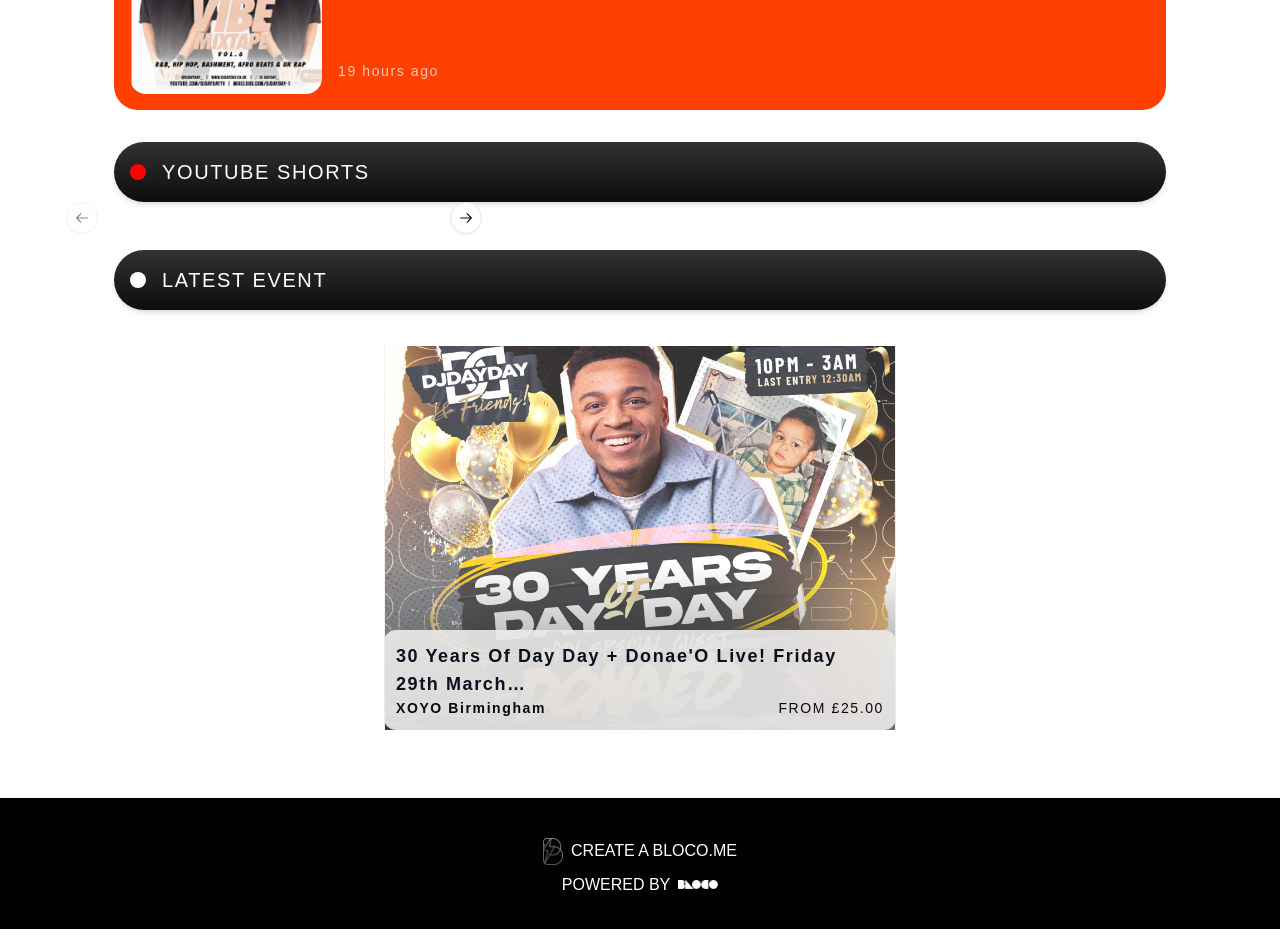
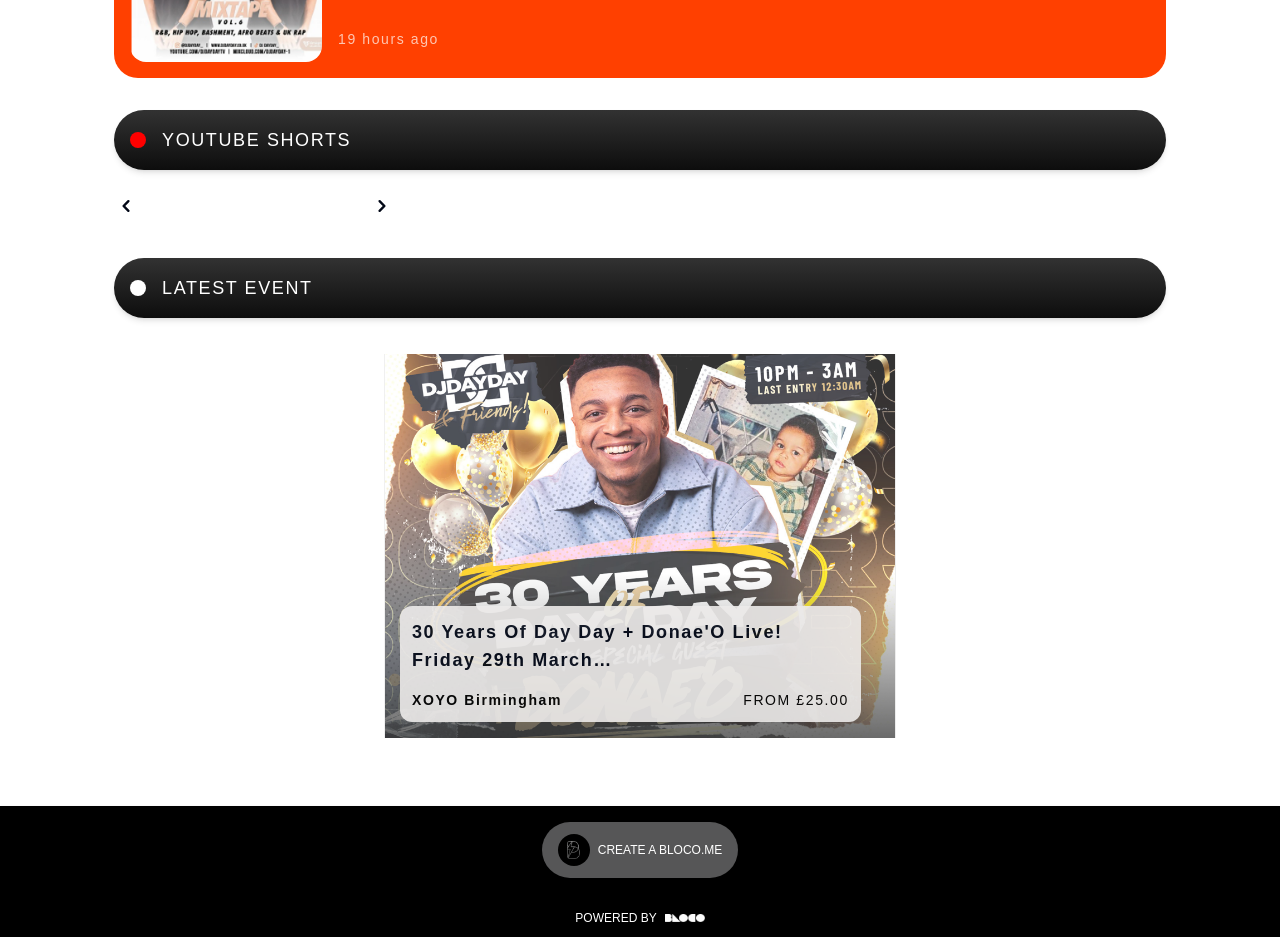
Before and after one commit to Foluwa/bloco, a Next.js app: page / in a window 1280 px wide. Shown: the part 1860-2797 px from the top of the page. Built offline with nearby package versions, Linux system fonts and the light colour scheme; a web font is replaced by a local one.

Commit message:
Minor styling and UI improvements

```diff
--- a/package.json
+++ b/package.json
@@ -17,6 +17,7 @@
     "next": "14.1.3",
     "react": "^18",
     "react-dom": "^18",
+    "react-slick": "^0.30.2",
     "react-social-icons": "^6.15.0",
     "react-youtube": "^10.1.0",
     "tailwind-merge": "^2.2.2",
@@ -26,6 +27,7 @@
     "@types/node": "^20",
     "@types/react": "^18",
     "@types/react-dom": "^18",
+    "@types/react-slick": "^0.23.13",
     "autoprefixer": "^10.0.1",
     "eslint": "^8",
     "eslint-config-next": "14.1.3",
--- a/src/app/globals.css
+++ b/src/app/globals.css
@@ -1,6 +1,10 @@
 @tailwind base;
 @tailwind components;
 @tailwind utilities;
+
+/* Import the slick.css file*/
+/* @import 'slick-carousel/slick/slick.css';
+@import 'slick-carousel/slick/slick-theme.css';  */
 
 @layer base {
   :root {
@@ -89,3 +93,19 @@
 .timeago{
   color: #FFC6B2;
 }
+
+.youtube-widget{
+  margin: 0.5em;
+  border-radius: 4em !important;
+  border: 4em;
+}
+
+.youtube-widget iframe {
+  border-radius: 1em;
+}
+
+.min-content{
+  width: -moz-min-content; /* Firefox */
+  width: max-content;
+  margin: 0 auto
+}
--- a/src/app/page.tsx
+++ b/src/app/page.tsx
@@ -1,5 +1,10 @@
 import Image from "next/image";
 import { SocialIcon } from 'react-social-icons'
+
+import logo from '../../public/images/logo.png';
+import card1 from '../../public/images/card_1.png';
+import card2 from '../../public/images/card_2.png';
+import card3 from '../../public/images/card_3.png';
 
 import Footer from '../components/footer';
 import InfoCard from '../components/cards/infocard';
@@ -10,10 +15,6 @@
 import TrackCard from '../components/cards/trackcard';
 import YoutubeSlider from '../components/youtubeslider';
 
-import logo from '../../public/images/logo.png';
-import card1 from '../../public/images/card_1.png';
-import card2 from '../../public/images/card_2.png';
-import card3 from '../../public/images/card_3.png';
 
 const Home: React.FC = () => {
   const socials = ["https://www.facebook.com", "https://www.x.com", "https://www.instagram.com",
@@ -44,8 +45,7 @@
             <Image src={logo} alt="DJ DAYDAY logo" className="w-40 h-20 mx-auto" />
           </div>
           <div className="grid grid-cols-1 gap-4 mt-8">
-            <Image src={profile} alt="DJ DAYDAY" className="mx-auto" />
-            {/* <Image src={profile} alt="DJ DAYDAY" className="mx-auto h-auto max-w-lg rounded-lg" /> */}
+            <Image src={profile} alt="DJ DAYDAY" className="mx-auto rounded-2xl" />
           </div>
           <div className="mt-8 justify-items-center text-center">
             {socials.map((social) => (
@@ -55,7 +55,7 @@
 
           <InfoCard title="Award winning DJ & Radio Presenter" color="#FF4000" />
 
-          <div className="grid grid-cols-1 gap-4 mt-8">
+          <div className="container mx-auto px-4">
             {cards.map((card) => (
               <ShowCard key={card.id} title={card.title} image={card.image.src} />
             ))}
--- a/src/components/Cards/InfoCard.tsx
+++ b/src/components/Cards/InfoCard.tsx
@@ -11,9 +11,11 @@
     <div className="flex rounded-full shadow-md overflow-hidden w-full p-4 mt-8 mb-4" style={{ background: `linear-gradient(to bottom, #323232, #0D0D0D)` }}>
       <div className="flex items-center">
         <div className="w-4 h-4 rounded-full mr-4" style={{ backgroundColor: color }}></div>
-        <h5 className="text-xl text-white text-center">
-          {title}
-        </h5>
+        <div className="grid place-items-center">
+          <h5 className="text-white sm:text-sm md:text-base lg:text-lg text-center">
+            {title}
+          </h5>
+        </div>
       </div>
     </div>
   );
--- a/src/components/Cards/ShowCard.tsx
+++ b/src/components/Cards/ShowCard.tsx
@@ -7,7 +7,7 @@
 
 const ShowCard: React.FC<CardProps> = ({ title, image }) => {
     return (
-        <div className="flex rounded-full shadow-md overflow-hidden bg-white w-full p-2 border border-1 border-gray-300">
+        <div className="flex rounded-full shadow-md overflow-hidden bg-white w-full p-2 mt-2 border border-1 border-gray-300">
             <Image
                 className="w-20 rounded-l-lg"
                 src={image}
@@ -15,7 +15,7 @@
                 height={20}
                 alt={title}
             />
-            <h5 className="text-xl text-black text-center flex-grow p-6">
+            <h5 className="text-black text-center sm:text-lg md:text-xl flex-grow p-3">
                 {title}
             </h5>
         </div>
--- a/src/components/Cards/TrackCard.tsx
+++ b/src/components/Cards/TrackCard.tsx
@@ -9,7 +9,7 @@
             style={{ backgroundColor: '#FF4000' }}
         >
             <div
-                className="h-48 w-48 flex-none bg-cover rounded-2xl overflow-hidden"
+                className="h-48 w-48 mx-auto lg:mx-0 flex-none bg-cover rounded-2xl overflow-hidden"
                 style={{ backgroundImage: `url(${image})` }}
                 title=""
             ></div>
--- a/src/components/Cards/eventcards.tsx
+++ b/src/components/Cards/eventcards.tsx
@@ -18,10 +18,10 @@
         </div>
         <div
           className="p-3 rounded-xl opacity-90 absolute bottom-0 z-20 transition duration-300 ease-in-out group-hover:-translate-y-1 group-hover:translate-x-3 group-hover:scale-110 group-hover:opacity-100"
-          style={{ backgroundColor: '#EDEBEA', width: '100%' }}
+          style={{ backgroundColor: '#EDEBEA', width: '90%', margin: '1em' }}
         >
           <h2 className="text-lg font-bold">30 Years Of Day Day + Donae&apos;O Live! Friday 29th March…</h2>
-          <div className="flex justify-between items-center text-sm text-gray-600">
+          <div className="flex justify-between items-center text-sm text-gray-600 pt-4">
             <span className="text-black font-bold">XOYO Birmingham</span>
             <span className="text-black">FROM £25.00</span>
           </div>
--- a/src/components/Footer.tsx
+++ b/src/components/Footer.tsx
@@ -5,31 +5,28 @@
 const Footer: React.FC = () => {
   return (
     <footer className="bg-black shadow dark:bg-gray-900">
-      <div className="w-full max-w-screen-xl mx-auto p-4 md:py-8">
+      <div className="w-full max-w-screen-xl mx-auto p-4 md:py-">
+
         <div
-          className="flex items-center justify-center bg-gray rounded-full px-4 py-2 hover:bg-gray-100"
+          className={`flex items-center rounded-full px-4 py-3 hover:bg-gray-100 bg-[#565657] min-content`}
         >
-          <Image src={blocoshape.src} width={20} height={20} className="mr-2" alt="" />
-          <span className="block text-gray-500 text-white dark:text-gray-400">
+          <div className="relative rounded-full bg-black w-8 h-8 flex items-center justify-center">
+            <Image src={blocoshape.src} width={13} height={15} alt="" />
+          </div>
+          <span className="block text-gray-500 text-white dark:text-gray-400 ml-2 text-xs">
             CREATE A BLOCO.ME
           </span>
         </div>
 
-        {/* <span className="flex items-center justify-center bg-gray rounded-full bg-gray-100 text-gray-800 text-xsme-2 px-2.5 py-0.5 rounded dark:bg-gray-700 dark:text-gray-300">
-          <Image src={blocoshape.src} width={20} height={20} className="mr-2" alt="" />
-          <span className="block text-gray-500 text-white dark:text-gray-400">
-            CREATE A BLOCO.ME
-          </span>
-        </span> */}
-
-        <div className="flex items-center justify-center">
-          <span className="block text-white text-center dark:text-gray-400">
+        <div className="flex items-center justify-center mt-8">
+          <span className="font-light block text-white text-center dark:text-gray-400 text-xs">
             POWERED BY
           </span>
           <Image src={bloco.src} width={40} height={20} className="ml-2" alt="" />
         </div>
       </div>
     </footer>
+
   );
 };
 
--- a/src/components/YoutubeSlider.tsx
+++ b/src/components/YoutubeSlider.tsx
@@ -1,29 +1,66 @@
 'use client';
 import YouTube from 'react-youtube';
-import {
-  Carousel,
-  CarouselContent,
-  CarouselItem,
-  CarouselNext,
-  CarouselPrevious,
-} from "@/components/ui/carousel";
-
+import React, { useState } from 'react';
 
 const YoutubeSlider: React.FC = () => {
-  const slides = ["OM6dzXJZysg", "lkYFu8UMk-o", "A8vzUH6-irA", "H3bXEKwhSVI", "LamMpnFEUrc"]
+  const slides = ["OM6dzXJZysg", "lkYFu8UMk-o", "A8vzUH6-irA", "H3bXEKwhSVI", "LamMpnFEUrc", "lsJvSJpjaNE"];
+  const [currentIndex, setCurrentIndex] = useState(0);
+
+  const handlePrev = () => {
+    setCurrentIndex((prevIndex) => (prevIndex - 1 + slides.length) % slides.length);
+  };
+
+  const handleNext = () => {
+    setCurrentIndex((prevIndex) => (prevIndex + 1) % slides.length);
+  };
+
   return (
-    <Carousel className="w-full max-w-xs">
-      <CarouselContent>
-        {Array.from({ length: slides.length }).map((_, index) => (
-          <CarouselItem key={index}>
-            <YouTube videoId={slides[index]} className="w-full h-full" opts={{ width: '100%', height: '100%' }} />
-          </CarouselItem>
+    <div className="w-72 flex overflow-x-scroll scroll-smooth rounded">
+      <button onClick={handlePrev} className="hover:bg-gray-100 focus:outline-none focus:ring-2 focus:ring-inset focus:ring-blue-500 disabled:opacity-50">
+        <svg className="h-6 w-6 fill-current" viewBox="0 0 20 20" xmlns="http://www.w3.org/2000/svg">
+          <path fillRule="evenodd" d="M12.707 5.293a1 1 0 010 1.414L9.414 10l3.293 3.293a1 1 0 01-1.414 1.414l-4-4a1 1 0 010-1.414l4-4a1 1 0 011.414 0z" clipRule="evenodd" />
+        </svg>
+      </button>
+      <div className="flex w-full space-x-4">
+        {slides.slice(currentIndex, currentIndex + 3).map((slide) => (
+          <YouTubeShort key={slide} videoId={slide} />
         ))}
-      </CarouselContent>
-      <CarouselPrevious />
-      <CarouselNext />
-    </Carousel>
-  )
+      </div>
+      <button onClick={handleNext} className="p-2 hover:bg-gray-100 focus:outline-none focus:ring-2 focus:ring-inset focus:ring-blue-500 disabled:opacity-50">
+        <svg className="h-6 w-6 fill-current" viewBox="0 0 20 20" xmlns="http://www.w3.org/2000/svg">
+          <path fillRule="evenodd" d="M7.293 14.707a1 1 0 001.414 0l4-4a1 1 0 000-1.414l-4-4a1 1 0 00-1.414 1.414L10.586 10l-3.293 3.293a1 1 0 000 1.414z" clipRule="evenodd" />
+        </svg>
+      </button>
+    </div>
+  );
 };
 
 export default YoutubeSlider;
+
+
+
+interface YouTubeShortProps {
+  videoId: string;
+}
+
+const YouTubeShort: React.FC<YouTubeShortProps> = ({ videoId }) => {
+  const opts = {
+    playerVars: {
+      autoplay: 0,
+      modestbranding: 1,
+      rel: 0,
+      showinfo: 0,
+      iv_load_policy: 3,
+      theme: 'light',
+      color: 'white',
+    },
+  };
+
+  const onReady = (event: { target: any }) => {
+    event.target.playVideo();
+  };
+
+  return (
+    <YouTube videoId={videoId} opts={opts} onReady={onReady} className='rounded youtube-widget' />
+  );
+};
```
Also changed, not shown: 2 other files (tests, documents, lock files or other folders).
